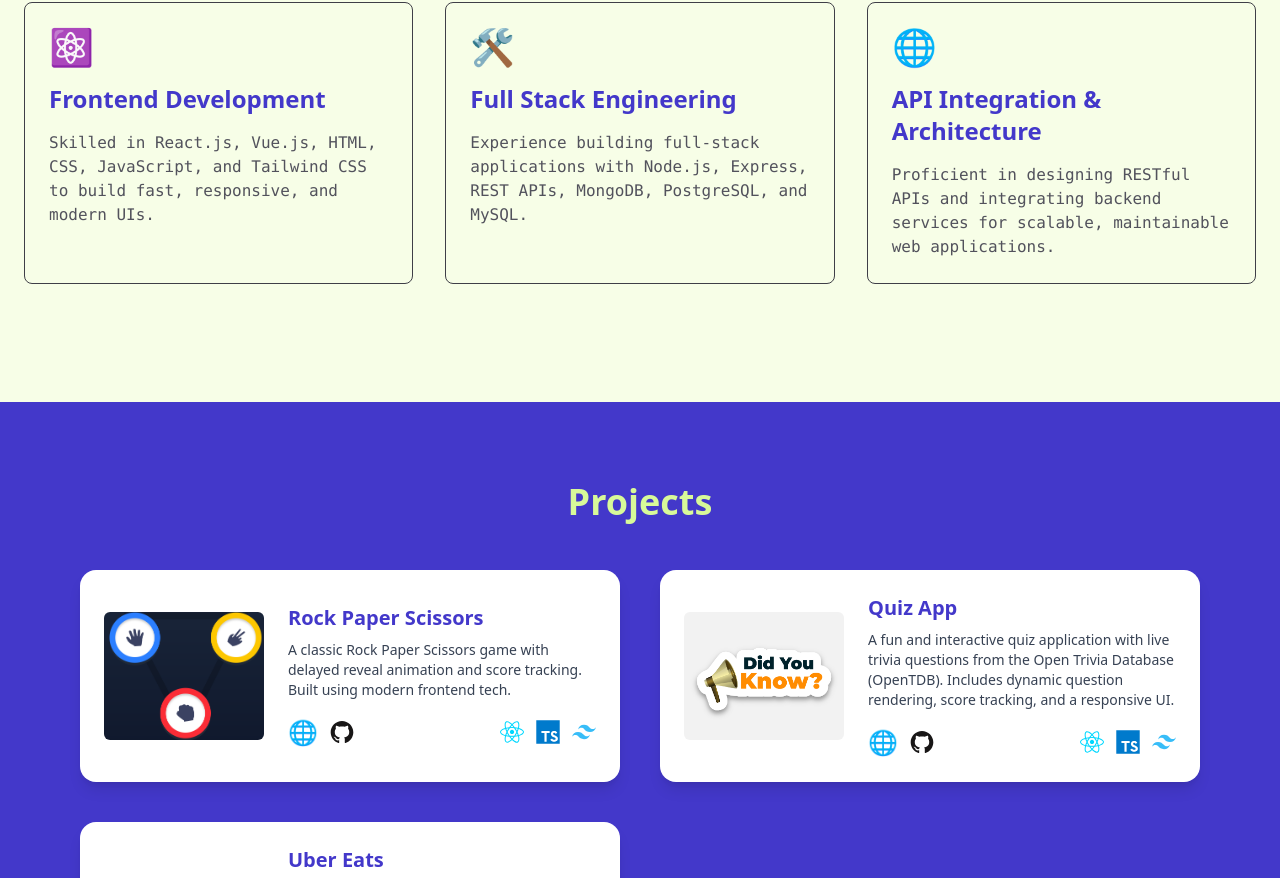
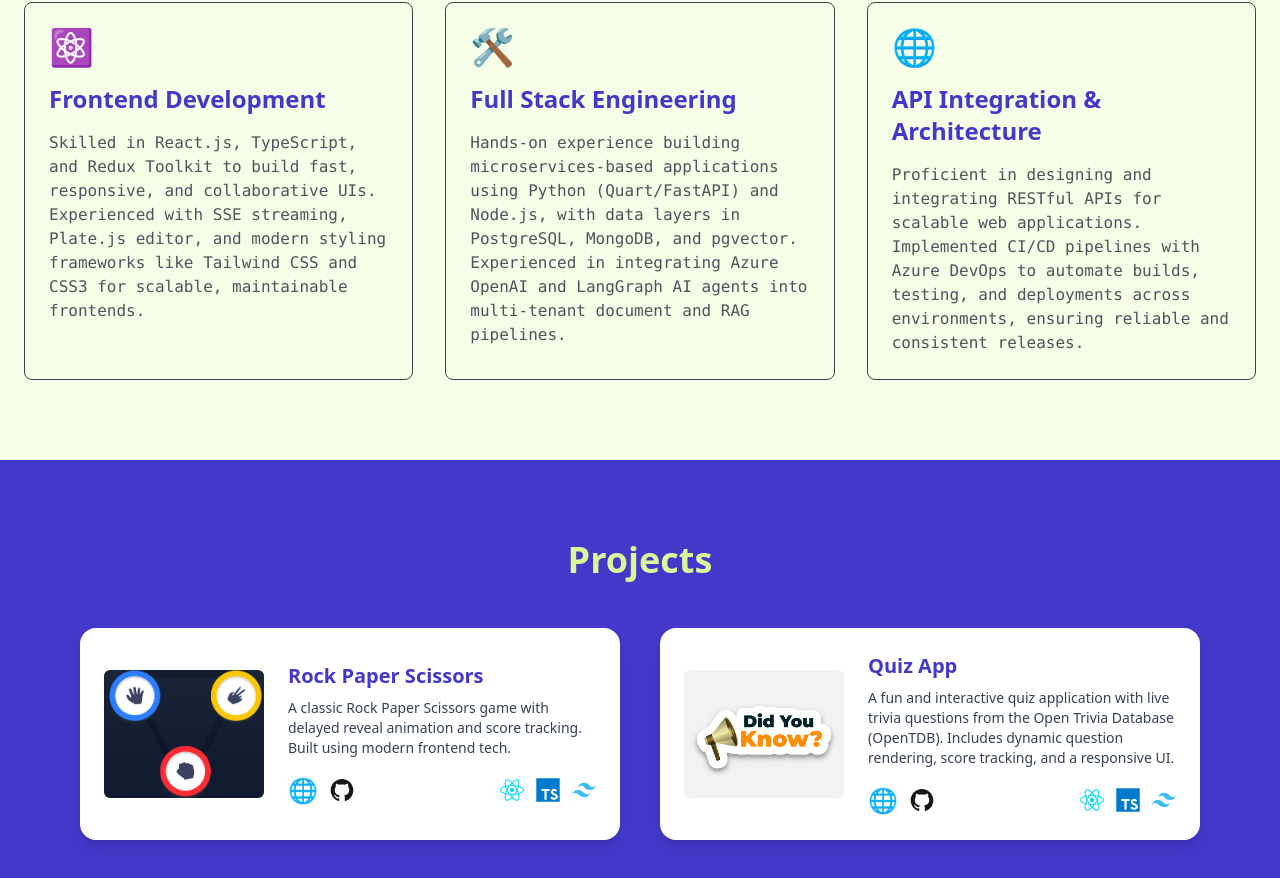
Before and after one commit to pshereen/profile, a React (Vite) app: page / in a window 1280 px wide. Shown: the part 1198-2076 px from the top of the page. Built offline with nearby package versions, Linux system fonts and the light colour scheme.

Commit message:
Revise skills and experience in About component
Updated skills and experience in the About section to reflect proficiency in TypeScript, microservices, and CI/CD pipelines.

```diff
--- a/src/components/About.jsx
+++ b/src/components/About.jsx
@@ -25,7 +25,7 @@ export default function About({ scrollTo, projectsRef }) {
       </span>
     </h3>
     <p className="mt-4 text-zinc-600 font-mono">
-      Skilled in React.js, Vue.js, HTML, CSS, JavaScript, and Tailwind CSS to build fast, responsive, and modern UIs.
+      Skilled in React.js, TypeScript, and Redux Toolkit to build fast, responsive, and collaborative UIs. Experienced with SSE streaming, Plate.js editor, and modern styling frameworks like Tailwind CSS and CSS3 for scalable, maintainable frontends.
     </p>
   </div>
 
@@ -38,7 +38,7 @@ export default function About({ scrollTo, projectsRef }) {
       </span>
     </h3>
     <p className="mt-4 text-zinc-600 font-mono">
-      Experience building full-stack applications with Node.js, Express, REST APIs, MongoDB, PostgreSQL, and MySQL.
+      Hands-on experience building microservices-based applications using Python (Quart/FastAPI) and Node.js, with data layers in PostgreSQL, MongoDB, and pgvector. Experienced in integrating Azure OpenAI and LangGraph AI agents into multi-tenant document and RAG pipelines.
     </p>
   </div>
 
@@ -52,7 +52,7 @@ export default function About({ scrollTo, projectsRef }) {
       & Architecture
     </h3>
     <p className="mt-4 text-zinc-600 font-mono">
-      Proficient in designing RESTful APIs and integrating backend services for scalable, maintainable web applications.
+      Proficient in designing and integrating RESTful APIs for scalable web applications. Implemented CI/CD pipelines with Azure DevOps to automate builds, testing, and deployments across environments, ensuring reliable and consistent releases.
     </p>
   </div>
 </div>
```
